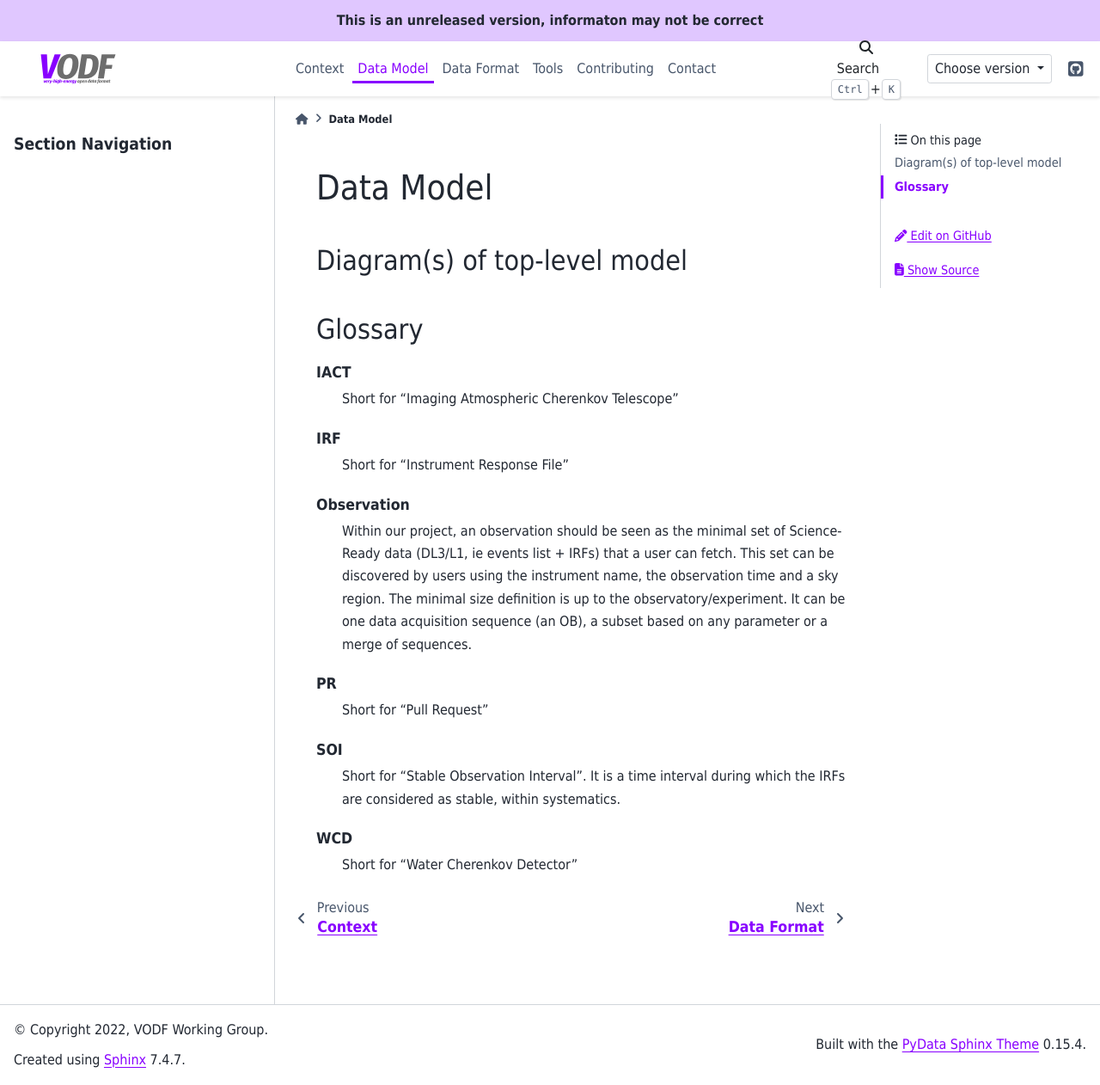
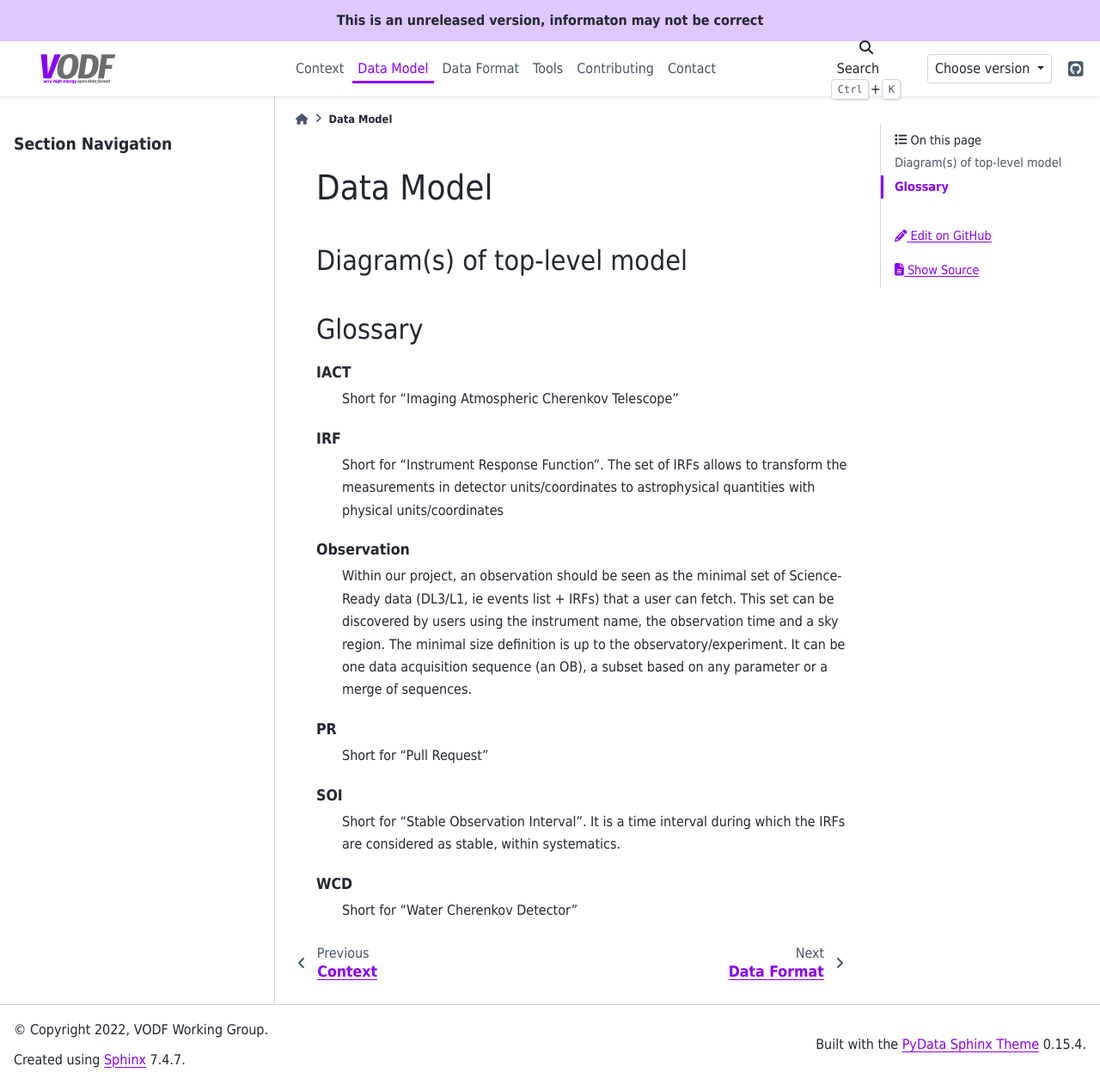
Before and after one commit to VODF/vodf-docs, a Sphinx documentation site: the page built from source/data_model.rst, in a window 1280 px wide and 1262 px high. Shown: the whole window at 86% size. Built offline with Sphinx 7.4.7 and the PyData theme 0.15.4, drawn with Linux system fonts in a browser that asks for light colours.

Commit message:
Update source/data_model.rst
Signed-off-by: Bruno Khélifi <khelifi@in2p3.fr>

```diff
--- a/source/data_model.rst
+++ b/source/data_model.rst
@@ -16,7 +16,7 @@ Glossary
       Short for "Imaging Atmospheric Cherenkov Telescope"
 
     IRF
-      Short for "Instrument Response File"
+      Short for "Instrument Response Function". The set of IRFs allows to transform the measurements in detector units/coordinates to astrophysical quantities with physical units/coordinates
 
     Observation
       Within our project, an observation should be seen as the minimal set of Science-Ready data (DL3/L1, ie events list + IRFs) that a user can fetch. This set can be discovered by users using the instrument name, the observation time and a sky region. The minimal size definition is up to the observatory/experiment. It can be one  data acquisition sequence (an OB), a subset based on any parameter or a merge of sequences.
```
